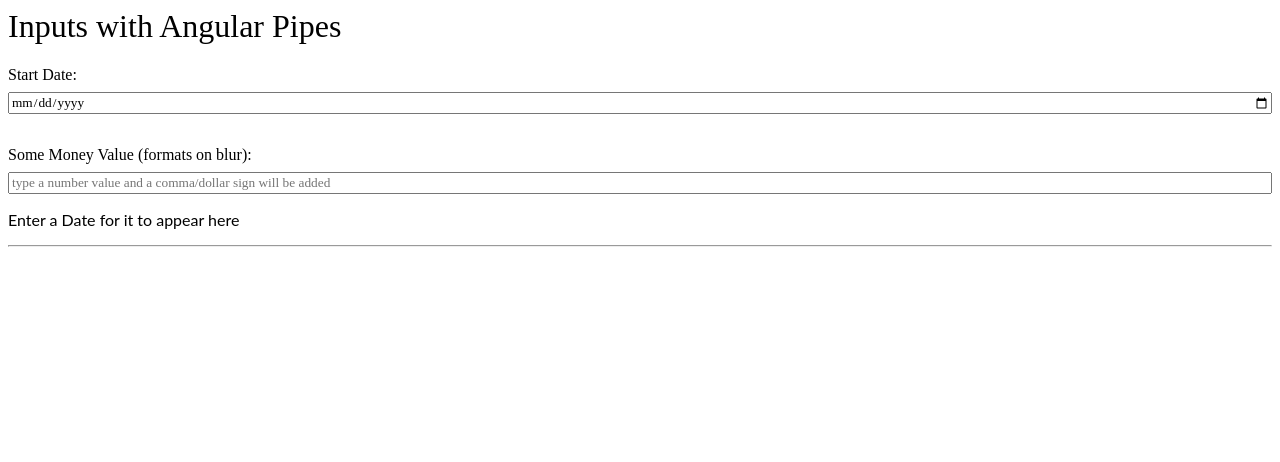
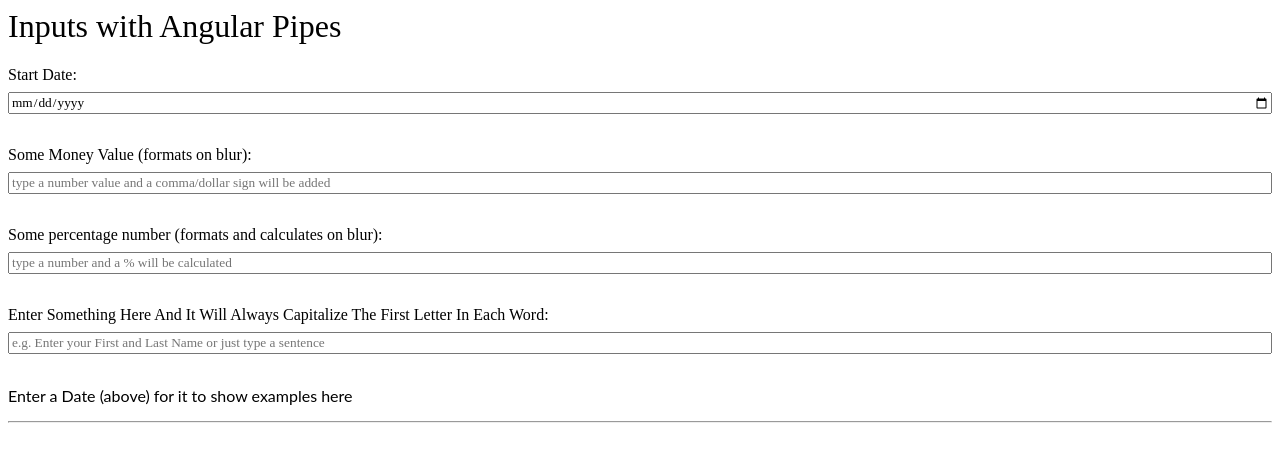
Before and after one commit to quincarter/angular-ivy-pbk7ek, an Angular app: page / in a window 1280 px wide. Shown: the top 462 px of the page. Built offline with nearby package versions, Linux system fonts and the light colour scheme.

Commit message:
3 files modified

```diff
--- a/src/app/app.component.css
+++ b/src/app/app.component.css
@@ -18,18 +18,21 @@
   color: red;
 }
 
-.container {
+.container,
+.input-container {
   display: flex;
   flex-direction: column;
+}
+
+.container {
   gap: 2rem;
 }
 
 .input-container {
-  display: flex;
-  flex-direction: column;
   gap: 8px;
 }
 
-.date-format-preview {
+.date-format-preview,
+.filler-template {
   margin-top: 2rem;
 }
--- a/src/app/app.component.html
+++ b/src/app/app.component.html
@@ -7,21 +7,40 @@
     <input type="date" id="dateInput" [ngModel]="date" [ngModelOptions]="{updateOn:'blur'}" (ngModelChange)="date = updateDate($event)"/>
   </div>
 
+
+  <!--NOTE that the rest of these input types are all type="text"-->
   <!--Currency Input-->
   <div class="input-container">
     <label for="moneyInput">Some Money Value (formats on blur): </label>
     <input placeholder="type a number value and a comma/dollar sign will be added" type="text" id="moneyInput" [ngModel]="moneyValue | currency" [ngModelOptions]="{updateOn:'blur'}" (ngModelChange)="moneyValue = $event"/>
   </div>
+
+  <!--Percent Input-->
+  <div class="input-container">
+    <label for="percentInput">Some percentage number (formats and calculates on blur): </label>
+    <input placeholder="type a number and a % will be calculated" type="text" id="percentInput" [ngModel]="percentValue | percent" [ngModelOptions]="{updateOn:'blur'}" (ngModelChange)="percentValue = $event"/>
+  </div>
+
+  <!--Titlecase Input-->
+  <div class="input-container">
+    <label for="firstAndLastName">{{titleCaseStringExample | titlecase}}: </label>
+    <input placeholder="e.g. Enter your First and Last Name or just type a sentence" type="text" id="firstAndLastName" [ngModel]="firstAndLastName | titlecase" (ngModelChange)="firstAndLastName = $event"/>
+  </div>
 </div>
 
 
 
+
+
+<!--Display template for the Date formats-->
+
+
 <!--Filler Template-->
-<ng-container *ngIf="!date">
-  <p *ngIf="!error">Enter a Date for it to appear here</p>
+<div class="filler-template" *ngIf="!date">
+  <p *ngIf="!error">Enter a Date (above) for it to show examples here</p>
   <p class="error" *ngIf="error">Invalid Date Entered</p>
   <hr />
-</ng-container>
+</div>
 
 <!--Preview Template-->
 <ng-container *ngIf="date">
--- a/src/app/app.component.ts
+++ b/src/app/app.component.ts
@@ -8,7 +8,13 @@
 export class AppComponent {
   date: string;
   moneyValue: string;
+  percentValue: string;
+  firstAndLastName: string;
   error: string;
+
+  // label for the title case input using the titlecase pipe
+  titleCaseStringExample =
+    'enter something here and it will always capitalize the first letter in each word';
 
   // Only checks to see if the date is blank -- that indicates an error from the pipe
   updateDate($event) {
```
